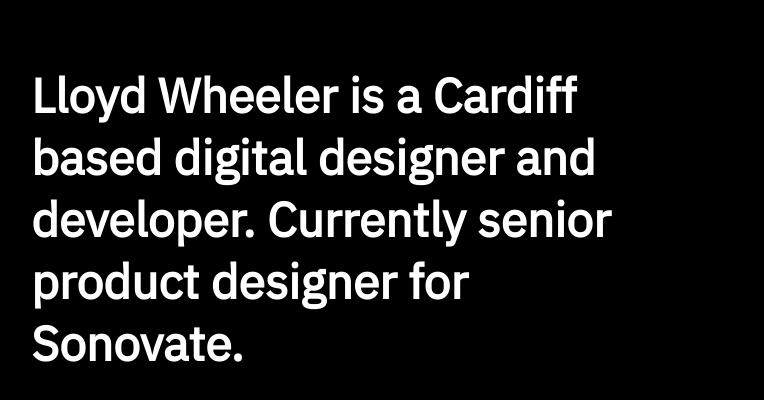
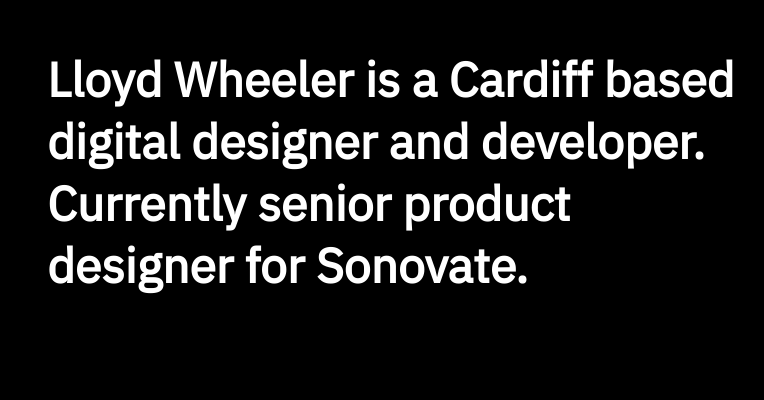
Before and after one commit to lloydwheeler/lloydwheeler.github.io, a plain HTML site: page index.html in a window 1280 px wide. Shown: the whole page, without its empty margins (1-765 px from the left). Drawn offline with Linux system fonts and the light colour scheme.

Commit message:
Update index.html

```diff
--- a/index.html
+++ b/index.html
@@ -11,15 +11,16 @@
   <style>
     body {
       margin: 0;
-      padding: 32px;
+      padding: 48px;
       background-color: #000;
     }
 
     h1 {
-      max-width: 600px;
+      max-width: 700px;
       color: #fff;
       font-size: 48px;
       font-family: 'IBM Plex Sans', sans-serif;
+	    margin: 0;
     }
   </style>
  </head>
```
